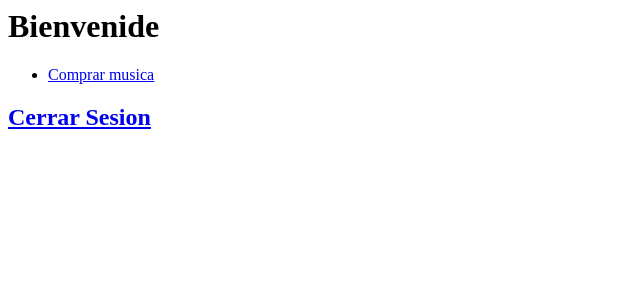
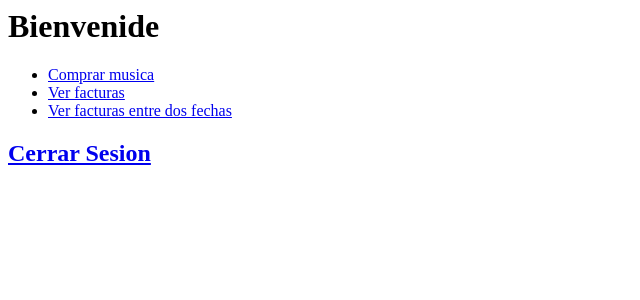
Before and after one commit to MiguelAngel935/musica, a PHP site: page /view/welcome.php in a window 1280 px wide. Shown: the top 300 px of the page, without its empty margins (0-640 px from the left). Run offline with PHP 8.4, Linux system fonts and the light colour scheme; the visitor is signed in with stand-in values (Sample User, id 1); data that the repository does not hold is empty.

Commit message:
Update welcome.php

```diff
--- a/musica/view/welcome.php
+++ b/musica/view/welcome.php
@@ -14,6 +14,8 @@
 	  <nav class="dropdownmenu">
   <ul>
     <li><a href="downmusic.php">Comprar musica</a></li>
+    <li><a href="../model/histfacturas_model.php">Ver facturas</a></li>
+    <li><a href="facturas.php">Ver facturas entre dos fechas</a></li>
   </ul>
 </nav>
 
```
